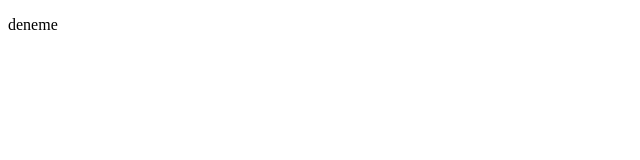
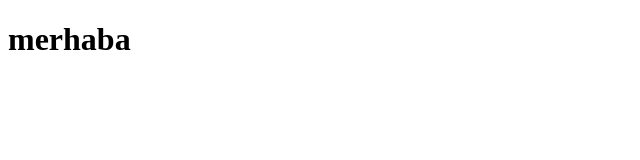
Before and after one commit to pratikproje/denemeee, a plain HTML site: page index.html in a window 1280 px wide. Shown: the whole page, without its empty margins (0-640 px from the left). Drawn offline with Linux system fonts and the light colour scheme.

Commit message:
deneme yazısı cıkarıldı, merhaba eklendi

```diff
--- a/index.html
+++ b/index.html
@@ -6,6 +6,6 @@
     <title>Document</title>
 </head>
 <body>
-    <p> deneme </p>
+    <h1> merhaba </h1>
 </body>
 </html>
```
